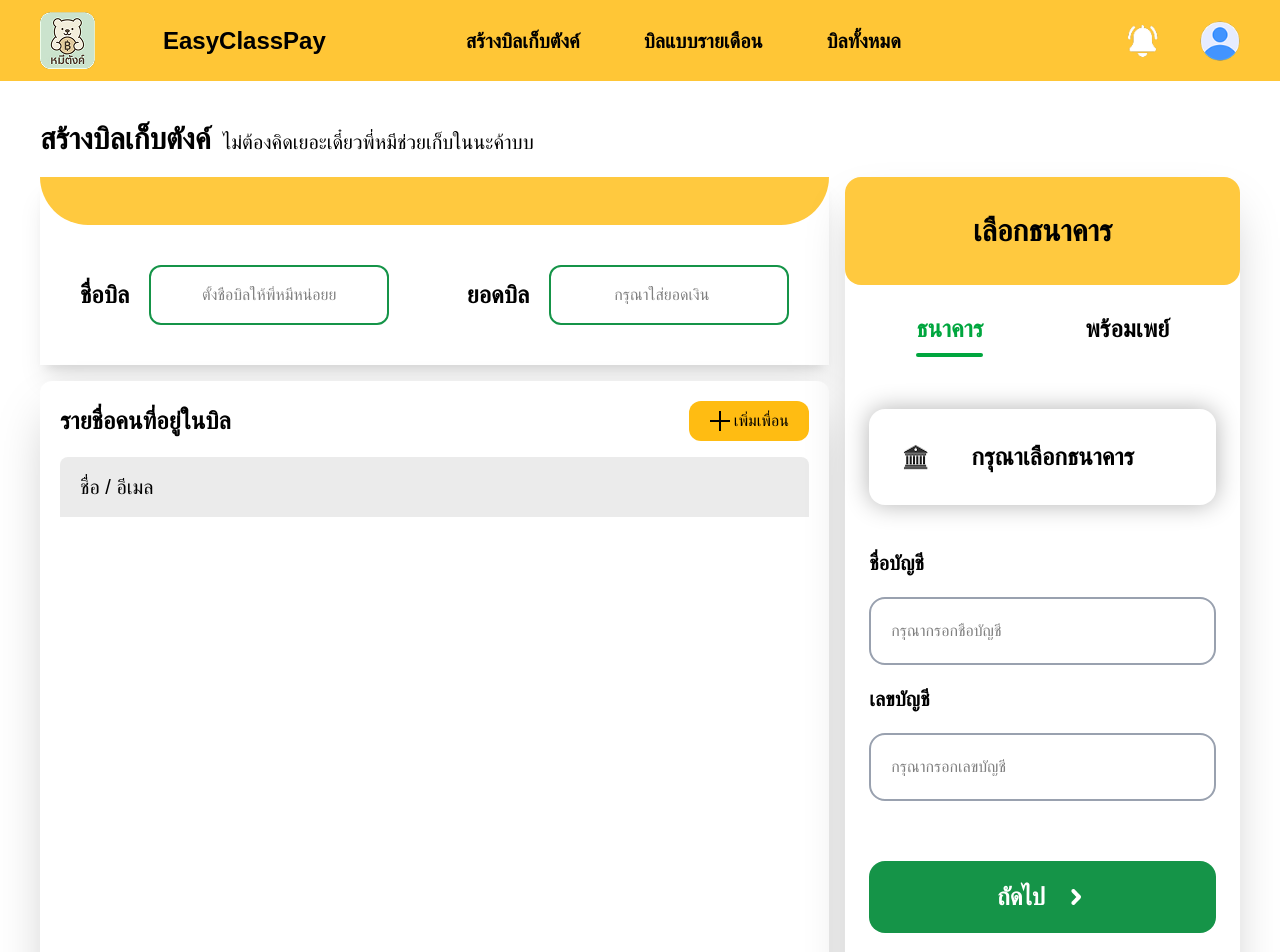
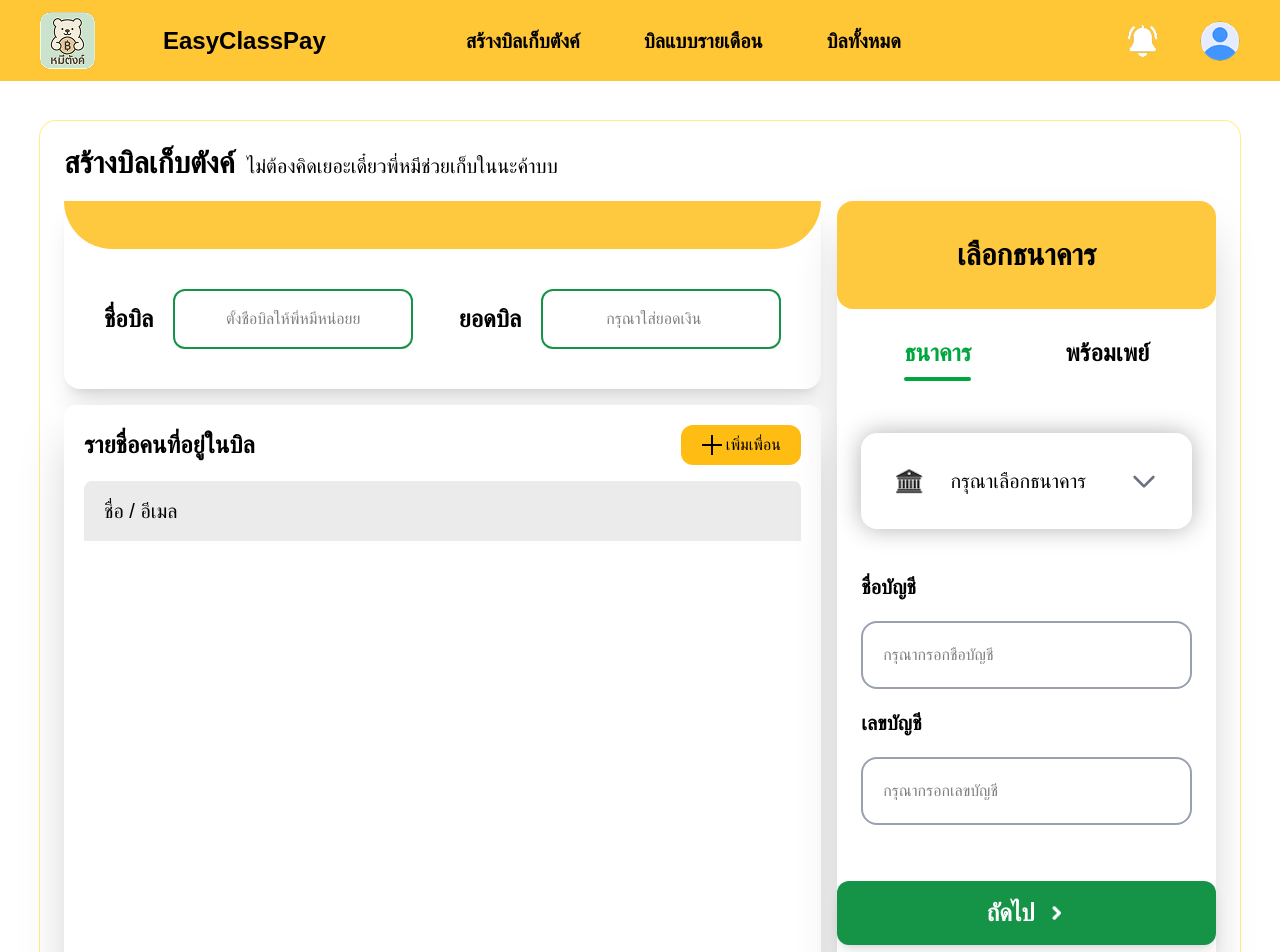
Before and after one commit to BunyawatCharnwechsart/EasyClassPay, a Nuxt app in the folder frontend/easyclasspay/: page /createBill in a window 1280 px wide. Shown: the top 952 px of the page. Built offline with nearby package versions, Linux system fonts and the light colour scheme; a web font is replaced by a local one.

Commit message:
หน้าบิล

```diff
--- /dev/null
+++ b/frontend/easyclasspay/app/components/ModelTime.vue
@@ -0,0 +1,3 @@
+<template>
+
+</template>
--- /dev/null
+++ b/frontend/easyclasspay/app/components/moneyslip.vue
@@ -0,0 +1,3 @@
+<template>
+
+</template>
--- a/frontend/easyclasspay/app/pages/createBill.vue
+++ b/frontend/easyclasspay/app/pages/createBill.vue
@@ -1,8 +1,11 @@
 <template>
     <div class="font-Bai-Jamjuree select-none">
+
         <navbar/>
 
-        <div class="m-10">
+    <form class="flex flex-col bg-white m-10 p-2 rounded-2xl ring ring-yellow-200">
+
+        <div class="m-4">
             <div class="flex gap-3 items-baseline">
                 <h1 class="text-3xl font-bold">สร้างบิลเก็บตังค์</h1>
                 <p class="text-xl">ไม่ต้องคิดเยอะเดี๋ยวพี่หมีช่วยเก็บในนะค้าบบ </p>
@@ -12,7 +15,7 @@
                     <div class="flex flex-col gap-4 w-2/3">
 
                         <!-- ที่กรอกชื่อกับยอดบิล -->
-                    <div class="bg-white shadow-xl">
+                        <div class="bg-white shadow-xl rounded-b-2xl">
                             <div class="bg-[#FFC93F] h-12 rounded-b-full"></div>
                             <div class="flex justify-between p-10">
 
@@ -76,19 +79,172 @@
                     </div>
 
                     <!-- จ่ายตัง -->
-                <payMent/>
+                    <div class="bg-white shadow-2xl w-1/3 rounded-2xl flex flex-col">
+                        <!-- หัวข้อ -->
+                        <div class="flex text-3xl font-bold justify-center p-9 bg-[#FFC93F] rounded-2xl">
+                        เลือกธนาคาร
+                        </div>
 
+                        <!-- แถบ Navigation -->
+                        <div class="flex justify-around p-5">
+                        <!-- Tab ธนาคาร -->
+                            <button
+                            @click="activeTab = 'bank'"
+                            :class="[
+                                'text-2xl px-4 py-2 rounded-lg transition flex flex-col hover:text-green-600',
+                                activeTab === 'bank' ? 'text-green-600 font-bold' : 'font-bold'
+                            ]"
+                            >
+                            ธนาคาร
+                            <span
+                                v-if="activeTab === 'bank'"
+                                class="bg-green-600 h-1 w-full mt-2 rounded-full"
+                            ></span>
+                            </button>
+
+                            <!-- Tab พร้อมเพย์ -->
+                            <button
+                            @click="activeTab = 'promptpay'"
+                            :class="[
+                                'text-2xl px-4 py-2 rounded-lg transition flex flex-col hover:text-green-600',
+                                activeTab === 'promptpay' ? 'text-green-600 font-bold' : 'font-bold'
+                            ]"
+                            >
+                            พร้อมเพย์
+                            <span
+                                v-if="activeTab === 'promptpay'"
+                                class="bg-green-600 h-1 w-full mt-2 rounded-full"
+                            ></span>
+                            </button>
+                        </div>
+
+                        <!-- เนื้อหา tab bank -->
+                        <div v-if="activeTab === 'bank'" class="p-6 space-y-3">
+                            <!-- select bank -->
+                            <div class="bg-white shadow-[0_0_25px_rgba(0,0,0,0.3)] border-none rounded-2xl">
+                            <!-- ปุ่มหลัก dropdown -->
+                            <button
+                                @click="isOpen = !isOpen"
+                                class="w-full flex justify-between items-center text-xl p-8"
+                            >
+                                <div class="flex gap-6 items-center">
+                                    <img :src="selectedBank ? selectedBank.img : '/bank-logo.png'" alt="" class="h-8" />
+                                    {{ selectedBank ? selectedBank.name : 'กรุณาเลือกธนาคาร' }}
+                                </div>
+
+                                <svg
+                                xmlns="http://www.w3.org/2000/svg"
+                                fill="none"
+                                viewBox="0 0 24 24"
+                                stroke-width="2"
+                                stroke="currentColor"
+                                class="w-8 h-8 text-gray-500 transition-transform duration-300"
+                                :class="{ 'rotate-180': isOpen }"
+                                >
+                                <path stroke-linecap="round" stroke-linejoin="round" d="M19 9l-7 7-7-7" />
+                                </svg>
+                            </button>
+
+                            <!-- รายชื่อธนาคาร -->
+                            <div v-if="isOpen" class="border-t border-gray-300">
+                                <div
+                                v-for="(item, index) in listBank"
+                                :key="index"
+                                @click="selectBank(item)"
+                                :class="[
+                                    'p-5 gap-5 flex items-center cursor-pointer transition-all',
+                                    selectedBank?.name === item.name
+                                    ? 'bg-green-100 rounded-2xl border-2 border-green-500'
+                                    : 'hover:bg-gray-200 hover:rounded-2xl'
+                                ]"
+                                >
+                                <img class="h-8" :src="item.img" />
+                                <h1 class="text-xl">{{ item.name }}</h1>
                                 </div>
                             </div>
 
+                            </div>
+                            <!-- input bank -->
+                            <form action="" class="flex flex-col gap-5 pt-8">
+                                <!-- ชื่อบัญชี -->
+                                <span class="text-xl font-bold">ชื่อบัญชี</span>
+                                <input class="p-5 rounded-2xl border-gray-400 border-2"
+                                type="text" placeholder="กรุณากรอกชื่อบัญชี">
+                                <!-- เลขบัญชี -->
+                                <span class="text-xl font-bold">เลขบัญชี</span>
+                                <input class="p-5 rounded-2xl border-gray-400 border-2"
+                                type="text" placeholder="กรุณากรอกเลขบัญชี">
+                            </form>
+                        </div>
+                        <!-- เนื้อหา tab promptpay -->
+                        <div v-else-if="activeTab === 'promptpay'" class="p-6 space-y-3 h-full">
+                            <!-- input promptpay -->
+                            <div action="" class="flex flex-col gap-5 h-full">
+                                <!-- ชื่อบัญชี -->
+                                <span class="text-xl font-bold">ชื่อบัญชี</span>
+                                <input class="p-5 rounded-2xl border-gray-400 border-2"
+                                type="text" placeholder="กรุณากรอกชื่อบัญชี">
+                                <!-- รหัสพร้อมเพย์ -->
+                                <span class="text-xl font-bold">รหัสพร้อมเพย์</span>
+                                <input class="p-5 rounded-2xl border-gray-400 border-2"
+                                type="text" placeholder="กรุณากรอกรหัสพร้อมเพย์">
+                            </div>
+                        </div>
+
+                        <div class="mt-8 w-full flex justify-center">
+                            <button
+                            type="submit"
+                            class="w-full bg-[#159448] hover:bg-[#11783a] py-4 rounded-xl
+                                    text-white text-2xl font-bold flex justify-center items-center
+                                    gap-3 shadow-lg transition"
+                            >
+                            ถัดไป
+                            <img src="/arrow-r.png" alt="arrow" class="w-5 h-5" />
+                            </button>
+                        </div>
+
+                    </div>
+
+                </div>
+
+        </div>
+
+    </form>
+
         <!-- footer -->
         <about />
+
     </div>
 </template>
 
 <script setup>
+import { ref } from 'vue';
+
+const activeTab = ref('bank');
+const isOpen = ref(false);
+const selectedBank = ref(null)
+
+const listBank = [
+    {
+        img:'/kongthai.png',
+        name:'ธนาคารกรุงไทย'
+    },
+    {
+        img:'/thaipanit.png',
+        name:'ธนาคารไทยพาณิชย์'
+    },
+    {
+        img:'/kasikon.png',
+        name:'ธนาคารกสิกรไทย'
+    }
+];
+
 import navbar from '~/components/navbar.vue';
 import about from '~/components/about.vue';
-import payMent from '~/components/payMent.vue';
 import ModelSearch from '~/components/ModelSearch.vue';
+
+function selectBank(bank) {
+selectedBank.value = bank
+isOpen.value = false
+}
 </script>
--- a/frontend/easyclasspay/app/pages/monthBill.vue
+++ b/frontend/easyclasspay/app/pages/monthBill.vue
@@ -1,5 +1,6 @@
 <template>
 <div class="font-Bai-Jamjuree select-none">
+
     <navbar/>
 
     <div class="m-10">
```
Lines whose indentation alone changed are shown as unchanged.
